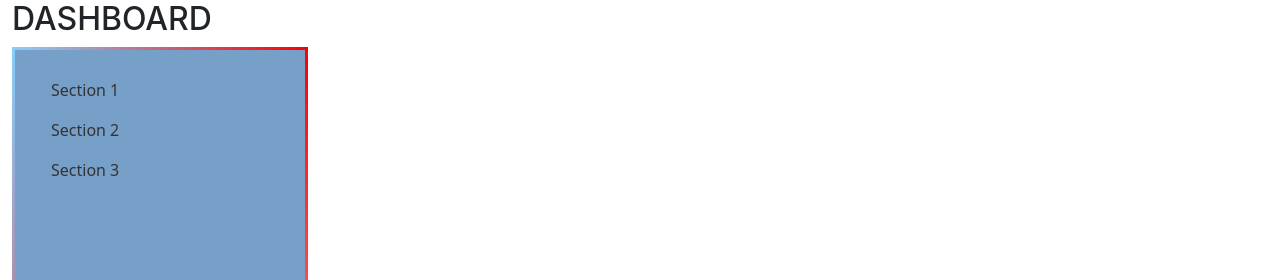
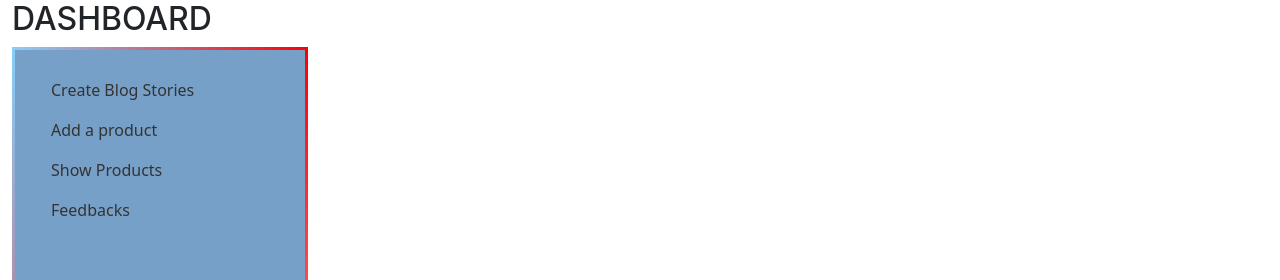
Before and after one commit to mirjetazymeri/LAB2, a React (Create React App) app: page /dashboard in a window 1280 px wide. Shown: the part 378-658 px from the top of the page. Built offline with nearby package versions, Linux system fonts and the light colour scheme.

Commit message:
Update Sidebar.jsx

```diff
--- a/src/components/Sidebar/Sidebar.jsx
+++ b/src/components/Sidebar/Sidebar.jsx
@@ -9,17 +9,22 @@ const Sidebar = () => {
       <ul className="nav flex-column">
         <li className="nav-item">
           <a className="nav-link" href="https://localhost:7221/Stories">
-            Section 1
+            Create Blog Stories
           </a>
         </li>
         <li className="nav-item">
-          <a className="nav-link" href="#section2">
-            Section 2
+          <a className="nav-link" href="http://localhost:3000/create">
+            Add a product
           </a>
         </li>
         <li className="nav-item">
-          <a className="nav-link" href="#section3">
-            Section 3
+          <a className="nav-link" href="http://localhost:3000/show">
+            Show Products
+          </a>
+        </li>
+        <li className="nav-item">
+          <a className="nav-link" href="http://localhost:8080/listContacts">
+            Feedbacks
           </a>
         </li>
       </ul>
```
